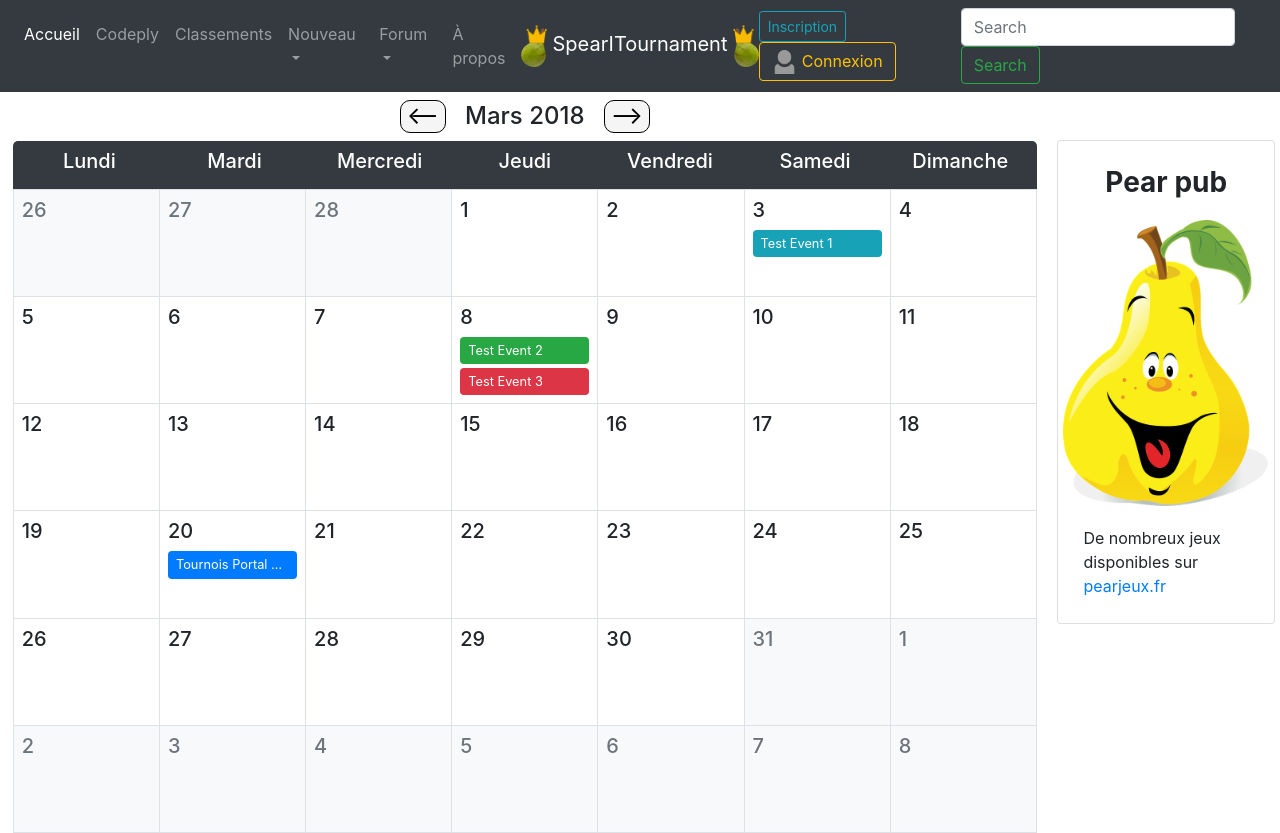
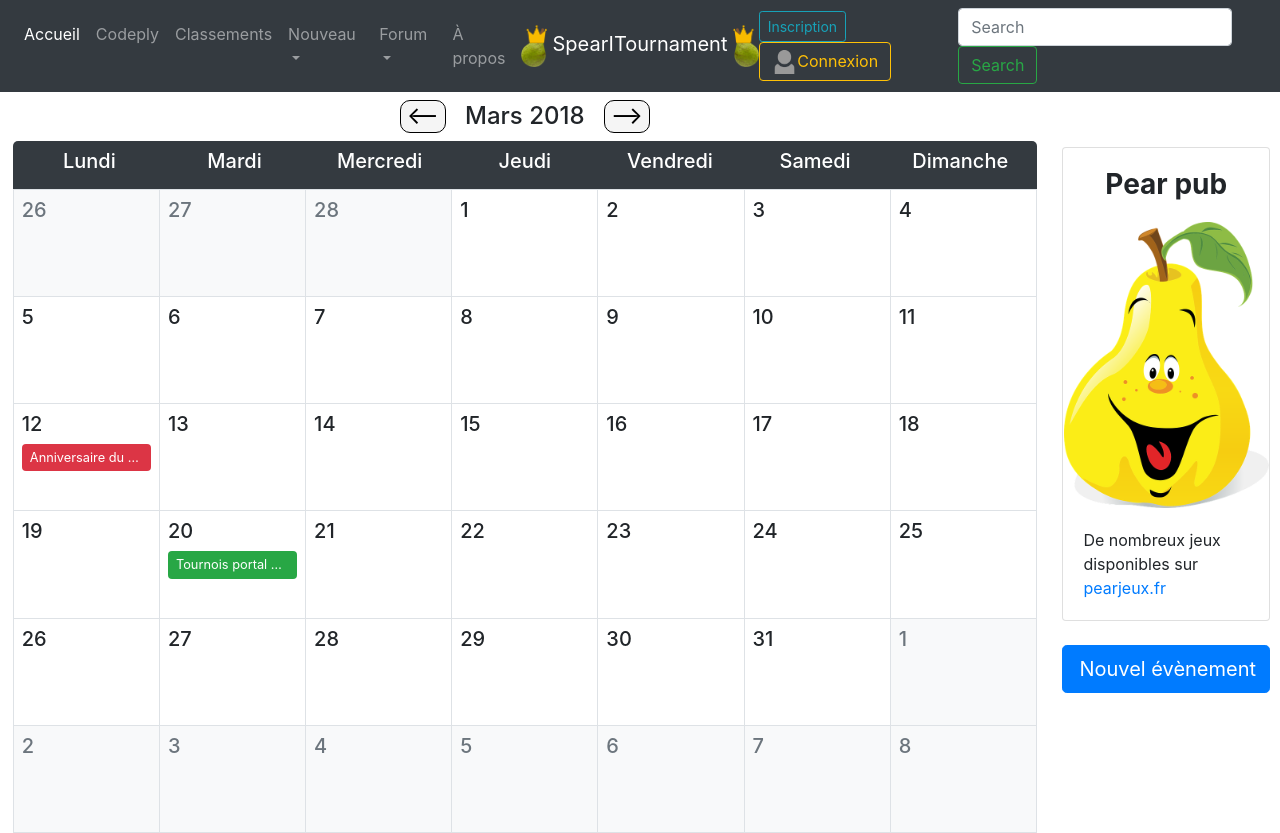
Before and after one commit to AnaelBourgneuf/ProjetTournois, a PHP site: page / in a window 1280 px wide. Run offline with PHP 8.4, Linux system fonts and the light colour scheme; some libraries are stand-ins or nearby versions.

Commit message:
calendrier et evennements ok, pub et menu en place

```diff
--- /dev/null
+++ b/fonctions.php
@@ -0,0 +1,117 @@
+<?php
+function setMenu($page){
+    echo "<nav class=\"navbar navbar-expand-md navbar-dark bg-dark navbar-fixed-top\">
+        <div class=\"navbar-collapse collapse w-100 order-1 order-md-0 dual-collapse2\">
+            <ul class=\"navbar-nav mr-auto\">
+                <li class=\"nav-item"; if ($page = "Accueil"){echo " active";} echo "\">
+                    <a class=\"nav-link\" href=\"#\">Accueil</a>
+                </li>
+                <li class=\"nav-item\">
+                    <a class=\"nav-link\" href=\"//codeply.com\">Codeply</a>
+                </li>
+                <li class=\"nav-item\">
+                    <a class=\"nav-link\" href=\"#\">Classements</a>
+                </li>
+                <li class=\"nav-item dropdown\">
+                    <a class=\"nav-link dropdown-toggle\" href=\"#\" id=\"navbarDropdownMenuLink\" data-toggle=\"dropdown\" aria-haspopup=\"true\" aria-expanded=\"false\">
+                        Nouveau
+                    </a>
+                    <div class=\"dropdown-menu\" aria-labelledby=\"navbarDropdownMenuLink\">
+                        <a class=\"dropdown-item\" href=\"#\">Tournois</a>
+                        <a class=\"dropdown-item\" href=\"#\">Ameliorations</a>
+                    </div>
+                </li>
+                <li class=\"nav-item dropdown\">
+                    <a class=\"nav-link dropdown-toggle\" href=\"#\" id=\"navbarDropdownMenuLink\" data-toggle=\"dropdown\" aria-haspopup=\"true\" aria-expanded=\"false\">
+                        Forum
+                    </a>
+                    <div class=\"dropdown-menu\" aria-labelledby=\"navbarDropdownMenuLink\">
+                        <a class=\"dropdown-item\" href=\"#\">Comment ça marche ?</a>
+                        <a class=\"dropdown-item\" href=\"#\">Réclamations</a>
+                    </div>
+                </li>
+                <li class=\"nav-item\">
+                    <a class=\"nav-link\" href=\"#\">À propos</a>
+                </li>
+            </ul>
+        </div>
+        <div class=\"mx-auto order-0\">
+            <a class=\"navbar-brand mx-auto\" href=\"#\"><img src=\"images/pttlogo.png\" style=\"width: 2vw;\"> SpearITournament <img src=\"images/rpttlogo.png\" style=\"width: 2vw;\"></a>
+            <button class=\"navbar-toggler\" type=\"button\" data-toggle=\"collapse\" data-target=\".dual-collapse2\">
+                <span class=\"navbar-toggler-icon\"></span>
+            </button>
+        </div>
+        <div class=\"navbar-collapse collapse w-100 order-3 dual-collapse2\">
+            <ul class=\"navbar-nav ml-auto\">
+                <form class=\"form-inline\">
+                    ";
+                        if (!isset($_SESSION["id"])) {
+                            echo "<button class=\"btn btn-sm btn-outline-info mr-sm-2\" type=\"button\">Inscription</button>";
+                        }
+
+                    echo "<button class=\"btn btn-outline-warning mr-sm-2\" type=\"button\"><img src=\"images/profile.png\" style=\"width: 2vw\">";
+
+                        if (isset($_SESSION["id"])) {
+                            echo $_SESSION["id"];
+                        }
+                        else {
+                            echo "Connexion";
+                        }
+                        echo "
+                    </button>
+                </form>
+            </ul>
+            <form class=\"form-inline\">
+                <input class=\"form-control mr-sm-2\" type=\"search\" placeholder=\"Search\" aria-label=\"Search\">
+                <button class=\"btn btn-outline-success my-2 my-sm-0\" type=\"submit\">Search</button>
+            </form>
+        </div>
+    </nav>";
+}
+
+function setMenuStyle(){
+    echo "/*pour le nav*/
+        @media (max-width: 123px) {
+            .navbar-header {
+                float: none;
+            }
+            .navbar-toggle {
+                display: block;
+            }
+            .navbar-collapse {
+                border-top: 1px solid transparent;
+                box-shadow: inset 0 1px 0 rgba(255,255,255,0.1);
+            }
+            .navbar-collapse.collapse {
+                display: none!important;
+            }
+            .navbar-nav {
+                float: none!important;
+                margin: 7.5px -15px;
+            }
+            .navbar-nav>li {
+                float: none;
+            }
+            .navbar-nav>li>a {
+                padding-top: 10px;
+                padding-bottom: 10px;
+            }
+            .navbar-text {
+                float: none;
+                margin: 15px 0;
+            }
+            /* cette classe est à ajouter lorsque que vous utilisez une version de Bootstap supérieure ou égale à la 3.1.0 */
+            .navbar-collapse.collapse.in {
+                display: block!important;
+            }
+            .collapsing {
+                overflow: hidden!important;
+            }
+        }";
+}
+
+
+
+
+
+?>
--- a/index.php
+++ b/index.php
@@ -1,11 +1,13 @@
 <?php
+include "fonctions.php";
 if (isset($_SESSION["id"])) {
     session_start();
+
 }
 //$_SESSION["id"]="Anael";
 ?>
 <!doctype html>
-<html lang="en">
+<html lang="fr">
 <head>
     <!-- Required meta tags -->
     <meta charset="utf-8">
@@ -18,49 +20,12 @@ if (isset($_SESSION["id"])) {
     <link href="https://fonts.googleapis.com/icon?family=Material+Icons" rel="stylesheet">
 
     <script src="js/calendar.js" ></script>
-    <title>Hello, world!</title>
+    <title>SpearITournament - Accueil</title>
 
 
 
     <style>
-        /*pour le nav*/
-        @media (max-width: 123px) {
-            .navbar-header {
-                float: none;
-            }
-            .navbar-toggle {
-                display: block;
-            }
-            .navbar-collapse {
-                border-top: 1px solid transparent;
-                box-shadow: inset 0 1px 0 rgba(255,255,255,0.1);
-            }
-            .navbar-collapse.collapse {
-                display: none!important;
-            }
-            .navbar-nav {
-                float: none!important;
-                margin: 7.5px -15px;
-            }
-            .navbar-nav>li {
-                float: none;
-            }
-            .navbar-nav>li>a {
-                padding-top: 10px;
-                padding-bottom: 10px;
-            }
-            .navbar-text {
-                float: none;
-                margin: 15px 0;
-            }
-            /* cette classe est à ajouter lorsque que vous utilisez une version de Bootstap supérieure ou égale à la 3.1.0 */
-            .navbar-collapse.collapse.in {
-                display: block!important;
-            }
-            .collapsing {
-                overflow: hidden!important;
-            }
-        }
+        setMenuStyle();
 
         /*pour le calendrier*/
         @media (max-width:575px) {
@@ -90,22 +55,78 @@ if (isset($_SESSION["id"])) {
             margin-left: 1vw;
         }
 
-        .card {
+        #rightbottom {
             width: 17vw;
             min-width: 200px;
             float: right;
             margin: 5px;
             padding: 5px;
-            margin-top: 48px;
+        }
+
+        #pub {
+            margin-top: 45px;
+        }
+
+        #boutons {
+            display: flex;
+            flex-direction: column;
+        }
+
+        #boutons button {
+            margin-top: 3vh;
+        }
+
+        #suggest {
+            margin-top: 20px;
+        }
+
+        .card {
+            display: flex;
+            flex-direction: column;
+            align-items: center;
+        }
+
+        #pub img {
+            width: 16vw;
+            height: auto;
+        }
+
+        @media all and (max-height: 950px) {
+            #suggest {
+                display: none;
+            }
         }
 
         @media all and (max-width: 1250px) {
             .container-fluid {
                 max-width: 96.5vw;
+                float: none;
             }
 
             .card {
-                margin-top: 10px;
+                margin-top: 0px;
+            }
+
+            #rightbottom {
+                margin-left: 0.5vw;
+                margin-top: 0px;
+                display: block;
+                width: 97.5vw;
+                float: none;
+                height: 50vh;
+            }
+
+            #pub {
+                margin-top: 5px;
+            }
+
+            #pub img {
+                width: auto;
+                height: 29vh;
+            }
+
+            #suggest {
+                display: block;
             }
         }
 
@@ -115,73 +136,9 @@ if (isset($_SESSION["id"])) {
     </style>
 </head>
 <body>
-    <nav class="navbar navbar-expand-md navbar-dark bg-dark navbar-fixed-top">
-        <div class="navbar-collapse collapse w-100 order-1 order-md-0 dual-collapse2">
-            <ul class="navbar-nav mr-auto">
-                <li class="nav-item active">
-                    <a class="nav-link" href="#">Accueil</a>
-                </li>
-                <li class="nav-item">
-                    <a class="nav-link" href="//codeply.com">Codeply</a>
-                </li>
-                <li class="nav-item">
-                    <a class="nav-link" href="#">Classements</a>
-                </li>
-                <li class="nav-item dropdown">
-                    <a class="nav-link dropdown-toggle" href="#" id="navbarDropdownMenuLink" data-toggle="dropdown" aria-haspopup="true" aria-expanded="false">
-                        Nouveau
-                    </a>
-                    <div class="dropdown-menu" aria-labelledby="navbarDropdownMenuLink">
-                        <a class="dropdown-item" href="#">Tournois</a>
-                        <a class="dropdown-item" href="#">Ameliorations</a>
-                    </div>
-                </li>
-                <li class="nav-item dropdown">
-                    <a class="nav-link dropdown-toggle" href="#" id="navbarDropdownMenuLink" data-toggle="dropdown" aria-haspopup="true" aria-expanded="false">
-                        Forum
-                    </a>
-                    <div class="dropdown-menu" aria-labelledby="navbarDropdownMenuLink">
-                        <a class="dropdown-item" href="#">Comment ça marche ?</a>
-                        <a class="dropdown-item" href="#">Réclamations</a>
-                    </div>
-                </li>
-                <li class="nav-item">
-                    <a class="nav-link" href="#">À propos</a>
-                </li>
-            </ul>
-        </div>
-        <div class="mx-auto order-0">
-            <a class="navbar-brand mx-auto" href="#"><img src="pttlogo.png" style="width: 2vw;"> SpearITournament <img src="rpttlogo.png" style="width: 2vw;"></a>
-            <button class="navbar-toggler" type="button" data-toggle="collapse" data-target=".dual-collapse2">
-                <span class="navbar-toggler-icon"></span>
-            </button>
-        </div>
-        <div class="navbar-collapse collapse w-100 order-3 dual-collapse2">
-            <ul class="navbar-nav ml-auto">
-                <form class="form-inline">
 <?php
-                        if (!isset($_SESSION["id"])) {
-                            echo "<button class=\"btn btn-sm btn-outline-info mr-sm-2\" type=\"button\">Inscription</button>";
-                        }
+setMenu("Accueil");
 ?>
-                    <button class="btn btn-outline-warning mr-sm-2" type="button"><img src="images/profile.png" style="width: 2vw">
-                        <?php
-                        if (isset($_SESSION["id"])) {
-                            echo $_SESSION["id"];
-                        }
-                        else {
-                            echo "Connexion";
-                        }
-                        ?>
-                    </button>
-                </form>
-            </ul>
-            <form class="form-inline">
-                <input class="form-control mr-sm-2" type="search" placeholder="Search" aria-label="Search">
-                <button class="btn btn-outline-success my-2 my-sm-0" type="submit">Search</button>
-            </form>
-        </div>
-    </nav>
 
     <div class="container-fluid">
         <header>
@@ -243,7 +200,7 @@ if (isset($_SESSION["id"])) {
                     <small class="col d-sm-none text-center text-muted">Samedi</small>
                     <span class="col-1"></span>
                 </h5>
-                <a class="event d-block p-1 pl-2 pr-2 mb-1 rounded text-truncate small bg-info text-white" title="Test Event 1">Test Event 1 <!--<i class="material-icons">person</i>--></a>
+                <p class="d-sm-none">No events</p>
             </div>
             <div class="day col-sm p-2 border border-left-0 border-top-0 text-truncate ">
                 <h5 class="row align-items-center">
@@ -284,8 +241,7 @@ if (isset($_SESSION["id"])) {
                     <small class="col d-sm-none text-center text-muted">Jeudi</small>
                     <span class="col-1"></span>
                 </h5>
-                <a class="event d-block p-1 pl-2 pr-2 mb-1 rounded text-truncate small bg-success text-white" title="Test Event 2">Test Event 2</a>
-                <a class="event d-block p-1 pl-2 pr-2 mb-1 rounded text-truncate small bg-danger text-white" title="Test Event 3">Test Event 3</a>
+                <p class="d-sm-none">No events</p>
             </div>
             <div class="day col-sm p-2 border border-left-0 border-top-0 text-truncate ">
                 <h5 class="row align-items-center">
@@ -383,7 +339,7 @@ if (isset($_SESSION["id"])) {
                     <small class="col d-sm-none text-center text-muted">Mardi</small>
                     <span class="col-1"></span>
                 </h5>
-                <a class="event d-block p-1 pl-2 pr-2 mb-1 rounded text-truncate small bg-primary text-white" title="Test Event with Super Duper Really Long Title">Tournois Portal Coop</a>
+                <p class="d-sm-none">No events</p>
             </div>
             <div class="day col-sm p-2 border border-left-0 border-top-0 text-truncate ">
                 <h5 class="row align-items-center">
@@ -542,16 +498,33 @@ if (isset($_SESSION["id"])) {
         </div>
     </div>
 
-    <div class="card" >
+    <div id="rightbottom">
+        <div class="card" id="pub">
             <div class="card-body">
                 <h3 class="card-text" style="text-align: center; font-weight: bold;">Pear pub</h3>
             </div>
-        <img class="card-img-top" src="images/pearjeux.png" alt="Card image cap" style="width: 16vw; height: auto; min-width: 190px;">
+            <img class="card-img-top" src="images/pearjeux.png" alt="Card image cap">
             <div class="card-body">
                 <p class="card-text">De nombreux jeux disponibles sur <a href="#">pearjeux.fr</a></p>
             </div>
         </div>
 
+        <div id="boutons">
+            <a><button type="button" class="btn btn-primary btn-lg btn-block">Nouvel évènement</button></a>
+        </div>
+
+        <div id="suggest">
+            <div class="card">
+                <div class="card-body">
+                    <h3 class="card-text" style="text-align: center; font-weight: bold;">Tournois CS GO</h3>
+                </div>
+                <img class="card-img-top" src="images/csgo.png" alt="Card image cap" style="width: auto; height: 6vh;">
+                <div class="card-body">
+                    <p class="card-text">Organisé par <a href="#">Nitrix</a></p>
+                </div>
+            </div>
+        </div>
+    </div>
 
     <!-- Optional JavaScript -->
     <!-- jQuery first, then Popper.js, then Bootstrap JS -->
```
Also changed, not shown: js/calendar.js (+45 -3 lines), images/563-poire 1.png (added), images/csgo.png (added), images/logo.png (added), images/pttlogo.png (added), images/rpttlogo.png (added), 1 other file. Lines whose indentation alone changed are shown as unchanged.
